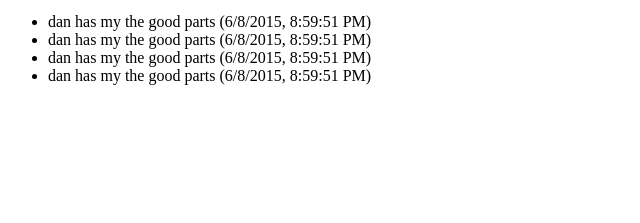
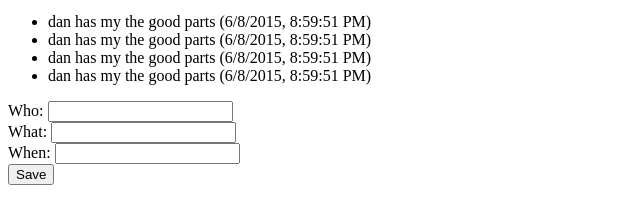
Before and after one commit to ryankinal/baro, a plain HTML site: page index.html in a window 1280 px wide. Shown: the part 101-324 px from the top of the page, without its empty margins (0-640 px from the left). Drawn offline with Linux system fonts and the light colour scheme.

Commit message:
Added input form

```diff
--- a/index.html
+++ b/index.html
@@ -13,6 +13,21 @@
 	<ul id="stuff">
 	</ul>
 
+	<form id="input">
+		<div>
+			Who: <input type="text" id="whoInput">
+		</div>
+		<div>
+			What: <input type="text" id="whatInput">
+		</div>
+		<div>
+			When: <input type="text" id="whenInput">
+		</div>
+		<div>
+			<input type="submit" value="Save">
+		</div>
+	</form>
+
 	<script type="text/javascript" src="scripts/main.js"></script>
 </body>
 </html>
--- a/scripts/main.js
+++ b/scripts/main.js
@@ -13,6 +13,8 @@
 		};
 
 	var render = function() {
+		var fragment = document.createDocumentFragment();
+
 		borrowed.forEach(function(item) {
 			var when = new Date(item.when),
 				formatted = when.toLocaleString(),
@@ -20,8 +22,10 @@
 				text = document.createTextNode(item.who + ' has my ' + item.what + ' (' + formatted + ')');
 
 			listItem.appendChild(text);
-			list.appendChild(listItem);
+			fragment.appendChild(listItem);
 		});
+
+		list.appendChild(fragment);
 	};
 
 	addItem('dan', 'the good parts', Date.now());
```
